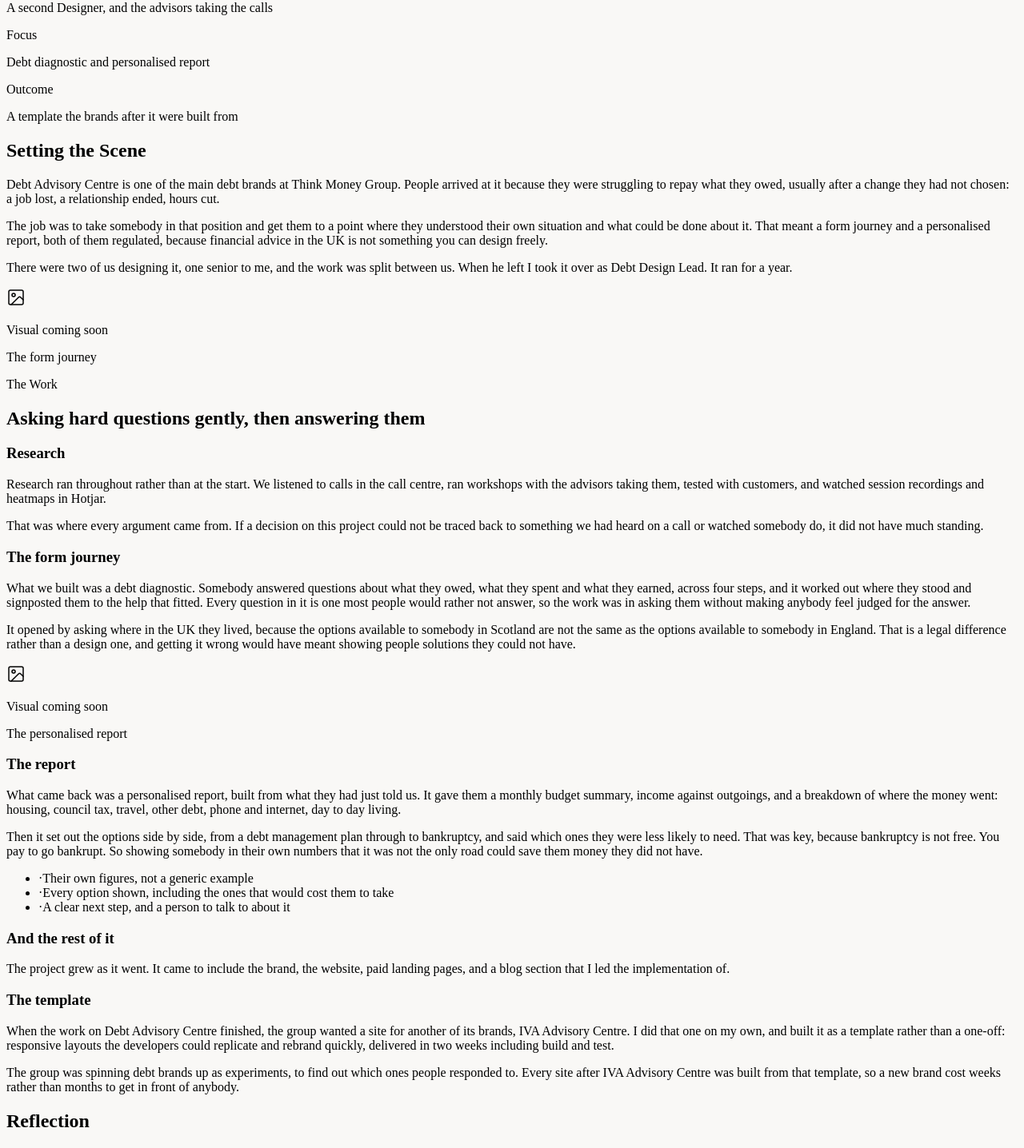
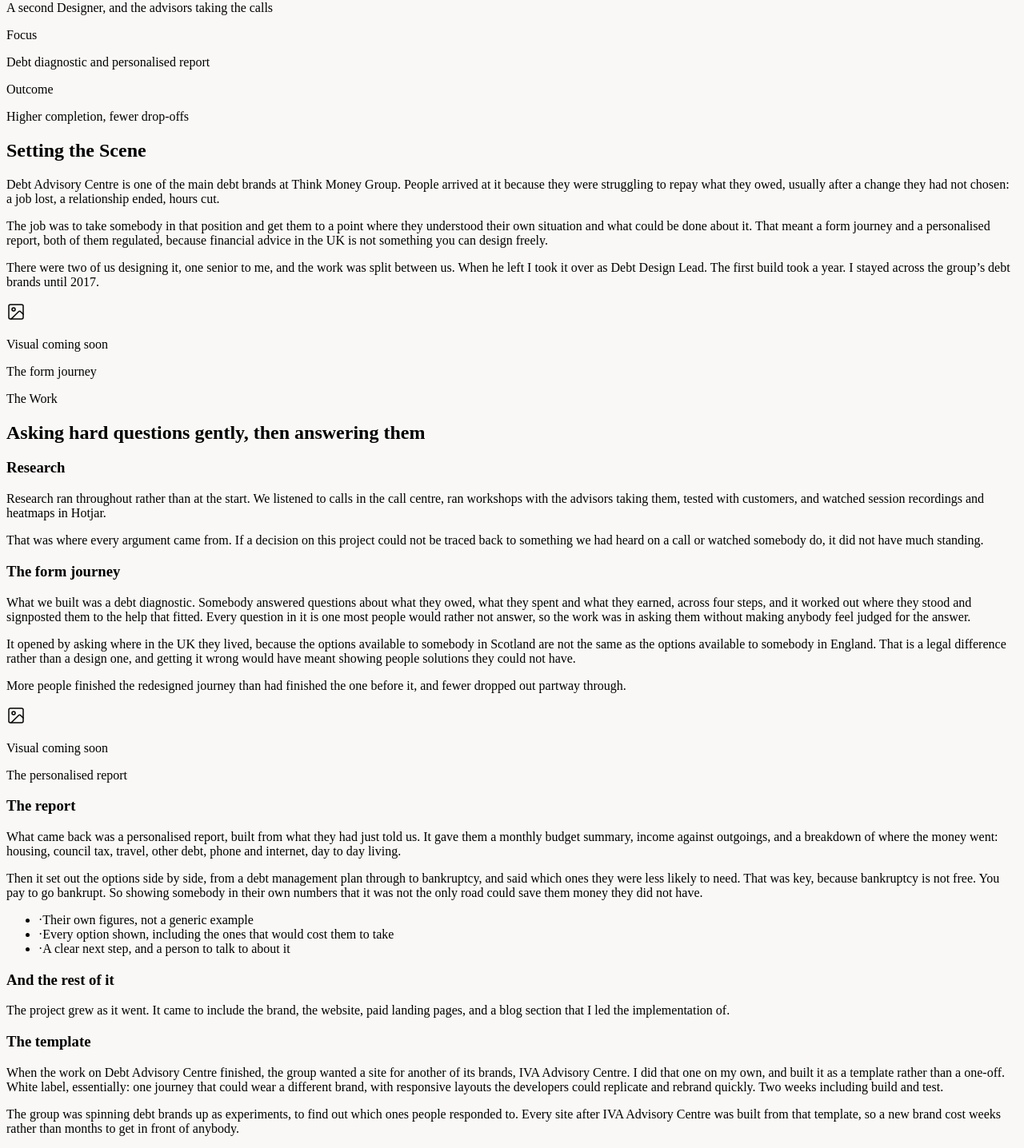
Before and after one commit to jadeparrish/portfolio, a Next.js app: page /work/debt-advice in a window 1280 px wide. Shown: the part 280-1716 px from the top of the page at 80% size. Built offline with nearby package versions, Linux system fonts and the light colour scheme.

Commit message:
Revise content for clarity on debt advice outcomes
Updated text to reflect improved outcomes and design efficiency.

```diff
--- a/app/work/debt-advice/page.js
+++ b/app/work/debt-advice/page.js
@@ -85,7 +85,7 @@ export default function DebtAdviceCaseStudy() {
             </div>
             <div>
               <p className="text-[10px] uppercase tracking-[0.15em] text-neutral-600 mb-1.5">Outcome</p>
-              <p className="text-sm font-medium text-neutral-900 [text-wrap:balance]">A template the brands after it were built from</p>
+              <p className="text-sm font-medium text-neutral-900 [text-wrap:balance]">Higher completion, fewer drop-offs</p>
             </div>
           </div>
         </section>
@@ -108,8 +108,9 @@ export default function DebtAdviceCaseStudy() {
             </p>
             <p>
               There were two of us designing it, one senior to me, and the work was
-              split between us. When he left I took it over as Debt Design Lead. It ran
-              for a year.
+              split between us. When he left I took it over as Debt Design Lead. The
+              first build took a year. I stayed across the group&rsquo;s debt brands
+              until 2017.
             </p>
           </div>
 
@@ -160,6 +161,10 @@ export default function DebtAdviceCaseStudy() {
                   a design one, and getting it wrong would have meant showing people
                   solutions they could not have.
                 </p>
+                <p>
+                  More people finished the redesigned journey than had finished the one
+                  before it, and fewer dropped out partway through.
+                </p>
               </div>
             </div>
 
@@ -207,9 +212,10 @@ export default function DebtAdviceCaseStudy() {
                 <p>
                   When the work on Debt Advisory Centre finished, the group wanted a site
                   for another of its brands, IVA Advisory Centre. I did that one on my
-                  own, and built it as a template rather than a one-off: responsive
-                  layouts the developers could replicate and rebrand quickly, delivered in
-                  two weeks including build and test.
+                  own, and built it as a template rather than a one-off. White label,
+                  essentially: one journey that could wear a different brand, with
+                  responsive layouts the developers could replicate and rebrand quickly.
+                  Two weeks including build and test.
                 </p>
                 <p>
                   The group was spinning debt brands up as experiments, to find out which
```
